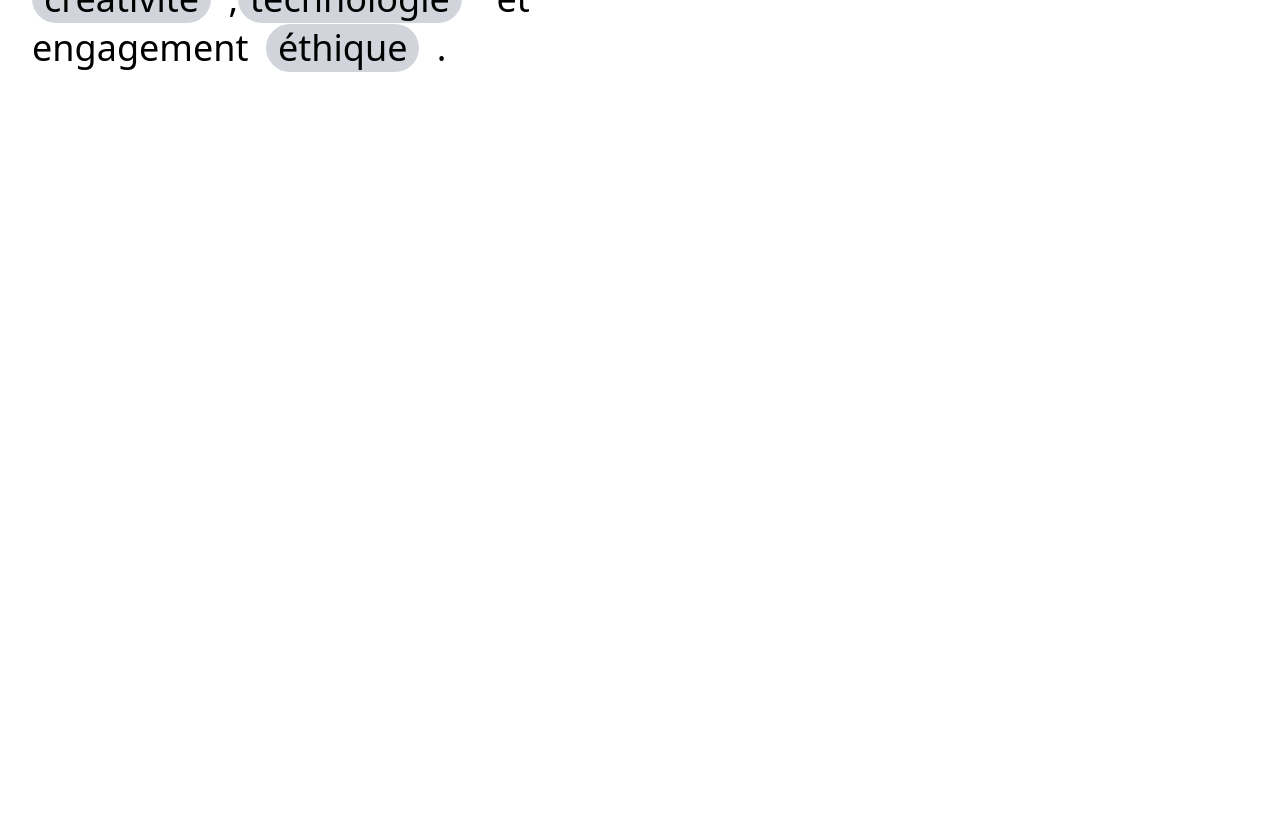
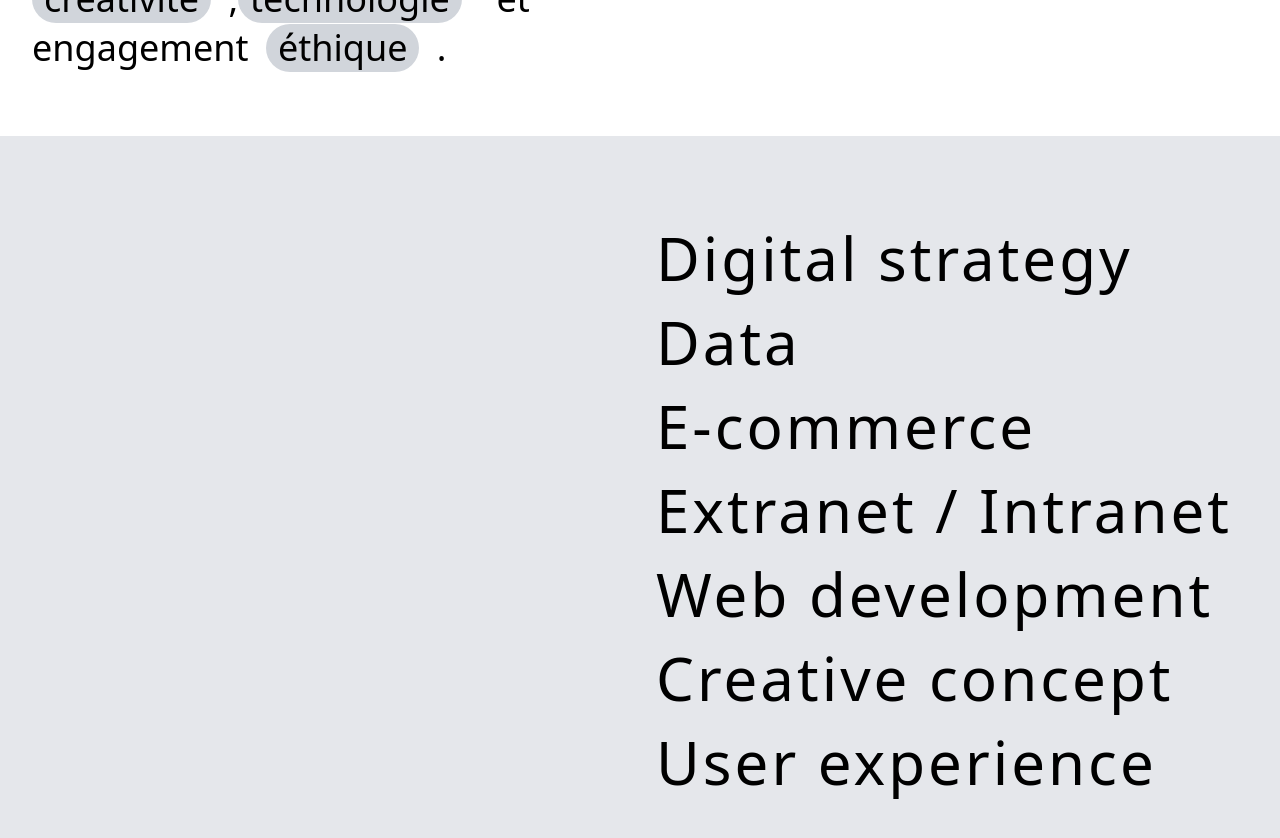
Before and after one commit to sah246ir/scroll-animated-landing-page, a React (Create React App) app: page / in a window 1280 px wide. Shown: the part 1960-2798 px from the top of the page. Before the commit the page ends 2096 px from the top, so only its background shows below. Built offline with nearby package versions, Linux system fonts and the light colour scheme.

Commit message:
chore: linking new sect

```diff
--- a/package.json
+++ b/package.json
@@ -12,6 +12,7 @@
     "@types/react": "^18.2.79",
     "@types/react-dom": "^18.2.25",
     "framer-motion": "^11.3.30",
+    "lucide-react": "^0.436.0",
     "postcss": "^8.4.38",
     "react": "^18.2.0",
     "react-dom": "^18.2.0",
--- a/src/App.tsx
+++ b/src/App.tsx
@@ -2,6 +2,7 @@ import React from 'react';
 import './App.css';
 import VideoScrollSection from './section/VideoScrollSection';
 import { HoverProvider } from './ContextProviders/HoverWrapperProvider';
+import ExpertiseSection from './section/ExpertiseSection';
 
 
 
@@ -9,6 +10,7 @@ function App() {
   return (
     <HoverProvider>
       <VideoScrollSection />
+      <ExpertiseSection />
     </HoverProvider>
   );
 }
```
Also changed, not shown: 1 other file (tests, documents, lock files or other folders).
